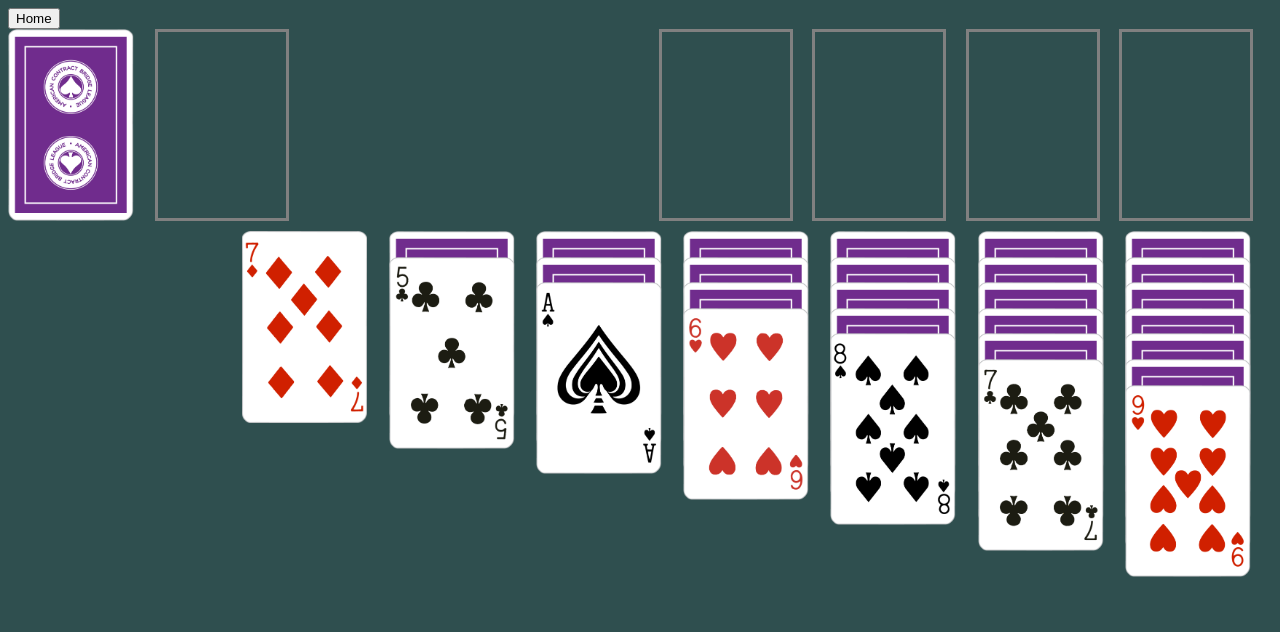
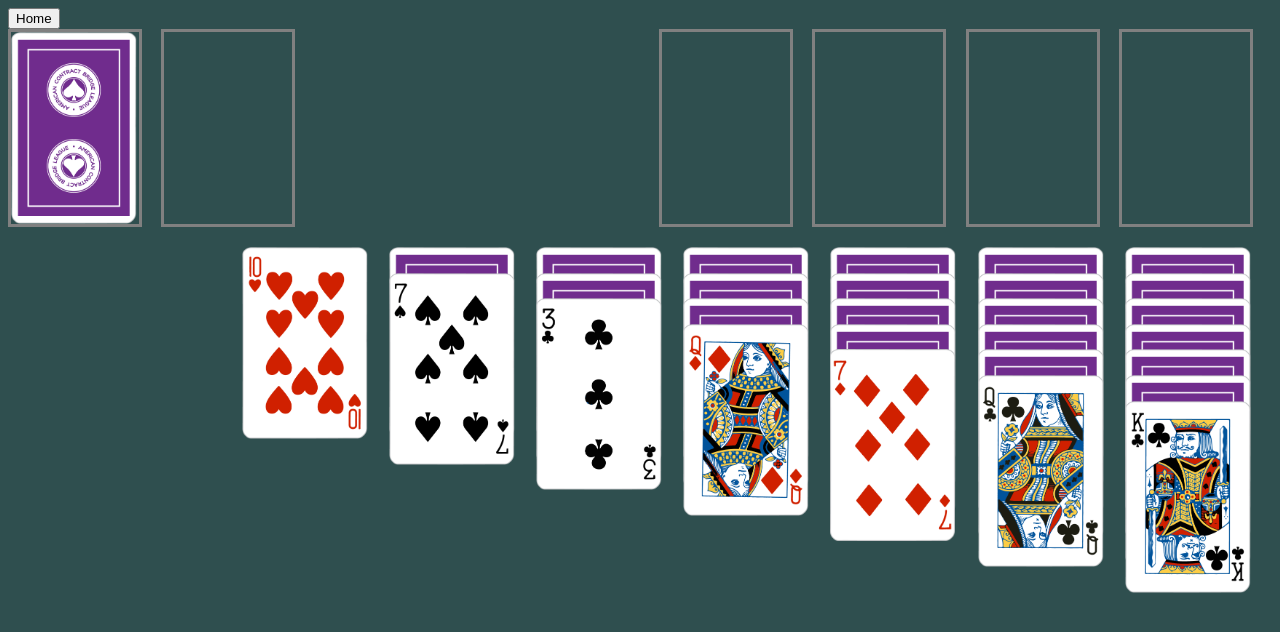
Before and after one commit to evanphoward/JSGames, a plain HTML site: page solitaire/index.html in a window 1280 px wide. Drawn offline with Linux system fonts and the light colour scheme.

Commit message:
Add draw deck, dragging

```diff
--- a/solitaire/index.html
+++ b/solitaire/index.html
@@ -8,7 +8,7 @@
         }
 
         #top {
-            padding-bottom: 10px;
+            padding-bottom: 20px;
             display: flex;
             width: 100%;
         }
@@ -18,7 +18,7 @@
             float: right;
         }
 
-        #discard, #winPiles div {
+        #draw, #discard, #winPiles div {
             margin-right: 1.5vw;
             border: 3px solid grey;
             width: 10vw;
@@ -34,7 +34,6 @@
             background-image: url("img/cards/back.png");
             background-repeat: no-repeat;
             height: 15vw;
-            margin-right: 1.5vw;
             width: 10vw;
             background-size: contain;
         }
@@ -48,6 +47,11 @@
         .pile .card {
             position: absolute;
         }
+
+        .hide {
+            transition: 0.01s;
+            transform: translateX(-9999px);
+        }
     </style>
     <script defer src="script.js"></script>
     <meta charset="UTF-8">
@@ -58,8 +62,8 @@
 <header><a href="../index.html"><button type="button">Home</button></a></header>
 <main>
     <div id="top">
-        <div class="card" id="draw"></div>
-        <div id="discard"></div>
+        <div id="draw"><div class="card"></div></div>
+        <div id="discard"><div></div></div>
         <div id="winPiles">
             <div></div>
             <div></div>
@@ -69,29 +73,29 @@
     </div>
     <div id="play">
         <div class="pile" id="pile_1">
-            <div class="card up"></div>
+            <div class="card"></div>
         </div>
         <div class="pile" id="pile_2">
             <div class="card"></div>
-            <div class="card up"></div>
+            <div class="card"></div>
         </div>
         <div class="pile" id="pile_3">
             <div class="card"></div>
             <div class="card"></div>
-            <div class="card up"></div>
+            <div class="card"></div>
         </div>
         <div class="pile" id="pile_4">
             <div class="card"></div>
             <div class="card"></div>
             <div class="card"></div>
-            <div class="card up"></div>
+            <div class="card"></div>
         </div>
         <div class="pile" id="pile_5">
             <div class="card"></div>
             <div class="card"></div>
             <div class="card"></div>
             <div class="card"></div>
-            <div class="card up"></div>
+            <div class="card"></div>
         </div>
         <div class="pile" id="pile_6">
             <div class="card"></div>
@@ -99,7 +103,7 @@
             <div class="card"></div>
             <div class="card"></div>
             <div class="card"></div>
-            <div class="card up"></div>
+            <div class="card"></div>
         </div>
         <div class="pile" id="pile_7">
             <div class="card"></div>
@@ -108,7 +112,7 @@
             <div class="card"></div>
             <div class="card"></div>
             <div class="card"></div>
-            <div class="card up"></div>
+            <div class="card"></div>
         </div>
     </div>
 </main>
--- a/solitaire/script.js
+++ b/solitaire/script.js
@@ -5,17 +5,47 @@ const card_names = ["A", "2", "3", "4", "5", "6", "7", "8", "9", "10", "J", "Q",
 
 let used_cards = new Set()
 
-function assignNewCard(card) {
+let discard = document.querySelector("#discard div");
+let discard_cards = []
+let discard_index = 0
+
+let draw = document.querySelector("#draw div")
+
+
+function setCardMovable(card) {
+    card.setAttribute("draggable", "true");
+    card.addEventListener("dragstart", function(event) {
+        event.target.classList.add("hide");
+    })
+    card.addEventListener("dragend", function(event) {
+        event.target.classList.remove("hide")
+    })
+}
+
+function getNewCard() {
     let card_name, suit
     do {
         card_name = Math.floor(Math.random() * 13)
         suit = Math.floor(Math.random() * 4)
-    } while(used_cards.has(card_name.toString()+","+suit.toString()))
+    } while (used_cards.has(card_name.toString() + "," + suit.toString()))
     used_cards.add(card_name.toString()+","+suit.toString())
-    card.style.backgroundImage = "url(\"img/cards/"+card_names[card_name]+suits[suit]+".png\")"
+    return [card_name, suit]
+}
+
+function assignNewCard(card, attributes) {
+    card.classList.add("card")
+    if(attributes == null) {
+        attributes = getNewCard()
+    }
+    card.style.backgroundImage = "url(\"img/cards/"+card_names[attributes[0]]+suits[attributes[1]]+".png\")"
+    setCardMovable(card)
 }
 
 function initializeBoard() {
+    for(let i = 0; i < 22; i++) {
+        discard_cards.push(getNewCard());
+    }
+    document.getElementById("draw").addEventListener("click", drawCard)
     let pileNodes = document.querySelectorAll(".pile")
     for (let i = 0; i < pileNodes.length; i++) {
         piles.push(pileNodes[i].children)
@@ -26,4 +56,19 @@ function initializeBoard() {
     }
 }
 
+function drawCard(event) {
+    if(discard_index === discard_cards.length) {
+        discard.style.visibility = "hidden"
+        draw.style.visibility = "visible"
+        discard_index = 0
+        return
+    }
+    discard.style.visibility = "visible"
+    assignNewCard(discard, discard_cards[discard_index])
+    discard_index++;
+    if(discard_index === discard_cards.length) {
+        draw.style.visibility = "hidden"
+    }
+}
+
 initializeBoard()
```
